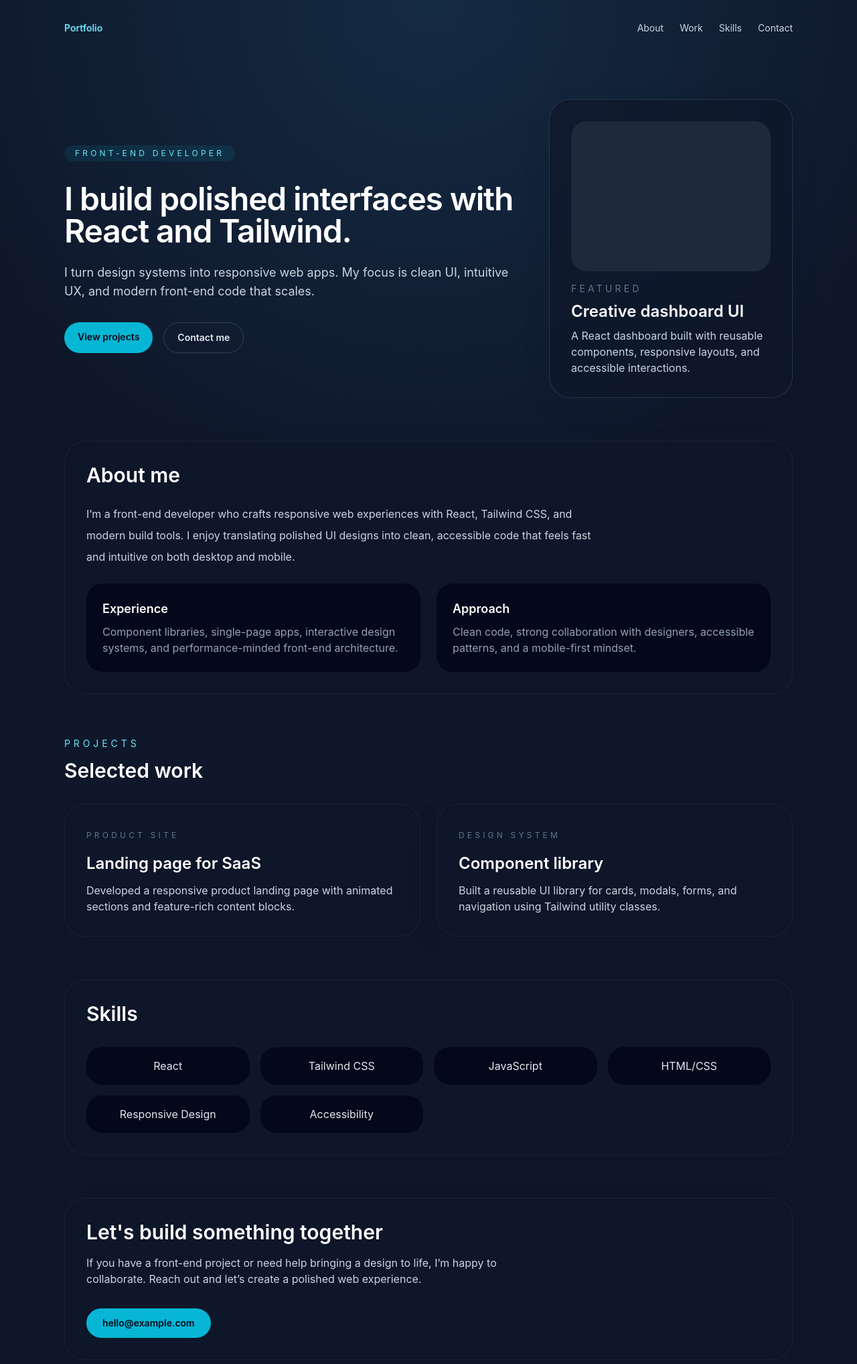
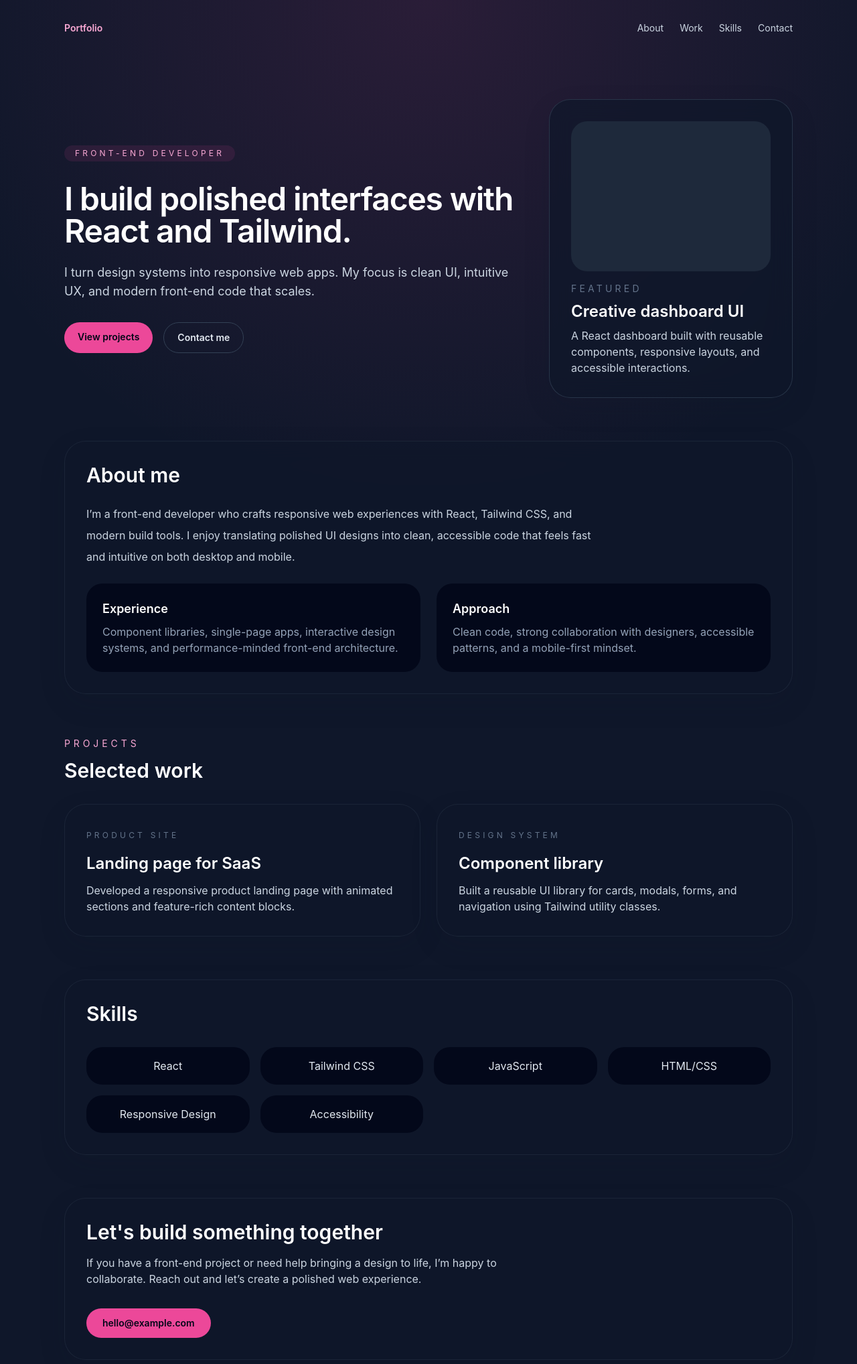
Before and after one commit to ayethiria2-sys/portfolio-website, a React (Vite) app: page / in a window 1280 px wide. Shown: the top 2036 px of the page at 67% size. Built offline with nearby package versions, Linux system fonts and the light colour scheme.

Commit message:
change to pink

```diff
--- a/src/App.jsx
+++ b/src/App.jsx
@@ -1,9 +1,9 @@
 function App() {
   return (
-    <div className="min-h-screen bg-[radial-gradient(circle_at_top,_rgba(56,189,248,0.12),_transparent_35%),_linear-gradient(180deg,_rgb(15_23_42)_0%,_rgb(15_23_42)_100%)] text-slate-100">
+    <div className="min-h-screen bg-[radial-gradient(circle_at_top,_rgba(236,72,153,0.12),_transparent_35%),_linear-gradient(180deg,_rgb(15_23_42)_0%,_rgb(15_23_42)_100%)] text-slate-100">
       <header className="mx-auto max-w-6xl px-6 py-8 sm:px-8">
         <nav className="flex items-center justify-between text-sm text-slate-300">
-          <span className="font-semibold text-cyan-300">Portfolio</span>
+          <span className="font-semibold text-pink-300">Portfolio</span>
           <div className="flex gap-6">
             <a href="#about" className="hover:text-white">About</a>
             <a href="#work" className="hover:text-white">Work</a>
@@ -16,7 +16,7 @@ function App() {
       <main className="mx-auto max-w-6xl px-6 pb-20 sm:px-8">
         <section className="grid gap-12 py-16 lg:grid-cols-[1.3fr_0.7fr] lg:items-center">
           <div className="space-y-8">
-            <div className="inline-flex rounded-full bg-cyan-500/10 px-4 py-1 text-xs uppercase tracking-[0.35em] text-cyan-300">
+            <div className="inline-flex rounded-full bg-pink-500/10 px-4 py-1 text-xs uppercase tracking-[0.35em] text-pink-300">
               Front-end developer
             </div>
             <div className="space-y-6">
@@ -28,7 +28,7 @@ function App() {
               </p>
             </div>
             <div className="flex gap-4 flex-wrap">
-              <a href="#work" className="rounded-full bg-cyan-500 px-5 py-3 text-sm font-semibold text-slate-950 transition hover:bg-cyan-400">
+              <a href="#work" className="rounded-full bg-pink-500 px-5 py-3 text-sm font-semibold text-slate-950 transition hover:bg-pink-400">
                 View projects
               </a>
               <a href="#contact" className="rounded-full border border-slate-700 px-5 py-3 text-sm font-semibold text-slate-200 transition hover:border-slate-500">
@@ -68,17 +68,17 @@ function App() {
         <section id="work" className="space-y-8 py-16">
           <div className="flex items-center justify-between gap-4">
             <div>
-              <p className="text-sm uppercase tracking-[0.35em] text-cyan-300">Projects</p>
+              <p className="text-sm uppercase tracking-[0.35em] text-pink-300">Projects</p>
               <h2 className="mt-3 text-3xl font-semibold text-white">Selected work</h2>
             </div>
           </div>
           <div className="grid gap-6 lg:grid-cols-2">
-            <article className="rounded-[2rem] border border-slate-800/80 bg-slate-900/70 p-8 shadow-soft backdrop-blur-lg transition hover:-translate-y-1 hover:border-cyan-500/40">
+            <article className="rounded-[2rem] border border-slate-800/80 bg-slate-900/70 p-8 shadow-soft backdrop-blur-lg transition hover:-translate-y-1 hover:border-pink-500/40">
               <span className="text-xs uppercase tracking-[0.35em] text-slate-500">Product site</span>
               <h3 className="mt-4 text-2xl font-semibold text-white">Landing page for SaaS</h3>
               <p className="mt-3 text-slate-300">Developed a responsive product landing page with animated sections and feature-rich content blocks.</p>
             </article>
-            <article className="rounded-[2rem] border border-slate-800/80 bg-slate-900/70 p-8 shadow-soft backdrop-blur-lg transition hover:-translate-y-1 hover:border-cyan-500/40">
+            <article className="rounded-[2rem] border border-slate-800/80 bg-slate-900/70 p-8 shadow-soft backdrop-blur-lg transition hover:-translate-y-1 hover:border-pink-500/40">
               <span className="text-xs uppercase tracking-[0.35em] text-slate-500">Design system</span>
               <h3 className="mt-4 text-2xl font-semibold text-white">Component library</h3>
               <p className="mt-3 text-slate-300">Built a reusable UI library for cards, modals, forms, and navigation using Tailwind utility classes.</p>
@@ -100,7 +100,7 @@ function App() {
         <section id="contact" className="mt-16 rounded-[2rem] border border-slate-800/80 bg-slate-900/70 p-8 shadow-soft backdrop-blur-lg">
           <h2 className="text-3xl font-semibold text-white">Let's build something together</h2>
           <p className="mt-4 max-w-2xl text-slate-300">If you have a front-end project or need help bringing a design to life, I’m happy to collaborate. Reach out and let’s create a polished web experience.</p>
-          <a href="mailto:hello@example.com" className="mt-8 inline-flex rounded-full bg-cyan-500 px-6 py-3 text-sm font-semibold text-slate-950 transition hover:bg-cyan-400">
+          <a href="mailto:hello@example.com" className="mt-8 inline-flex rounded-full bg-pink-500 px-6 py-3 text-sm font-semibold text-slate-950 transition hover:bg-pink-400">
             hello@example.com
           </a>
         </section>
```
